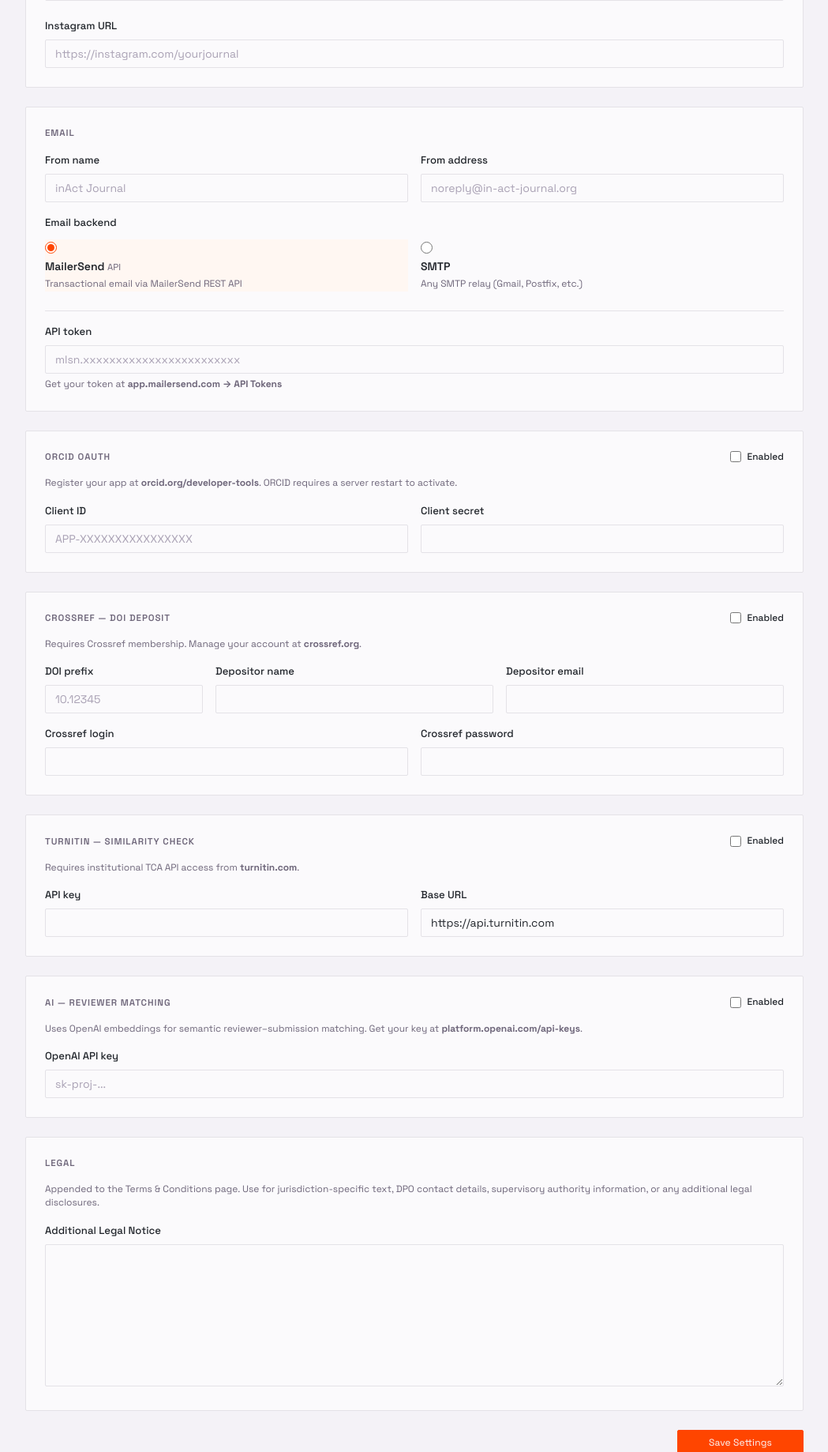
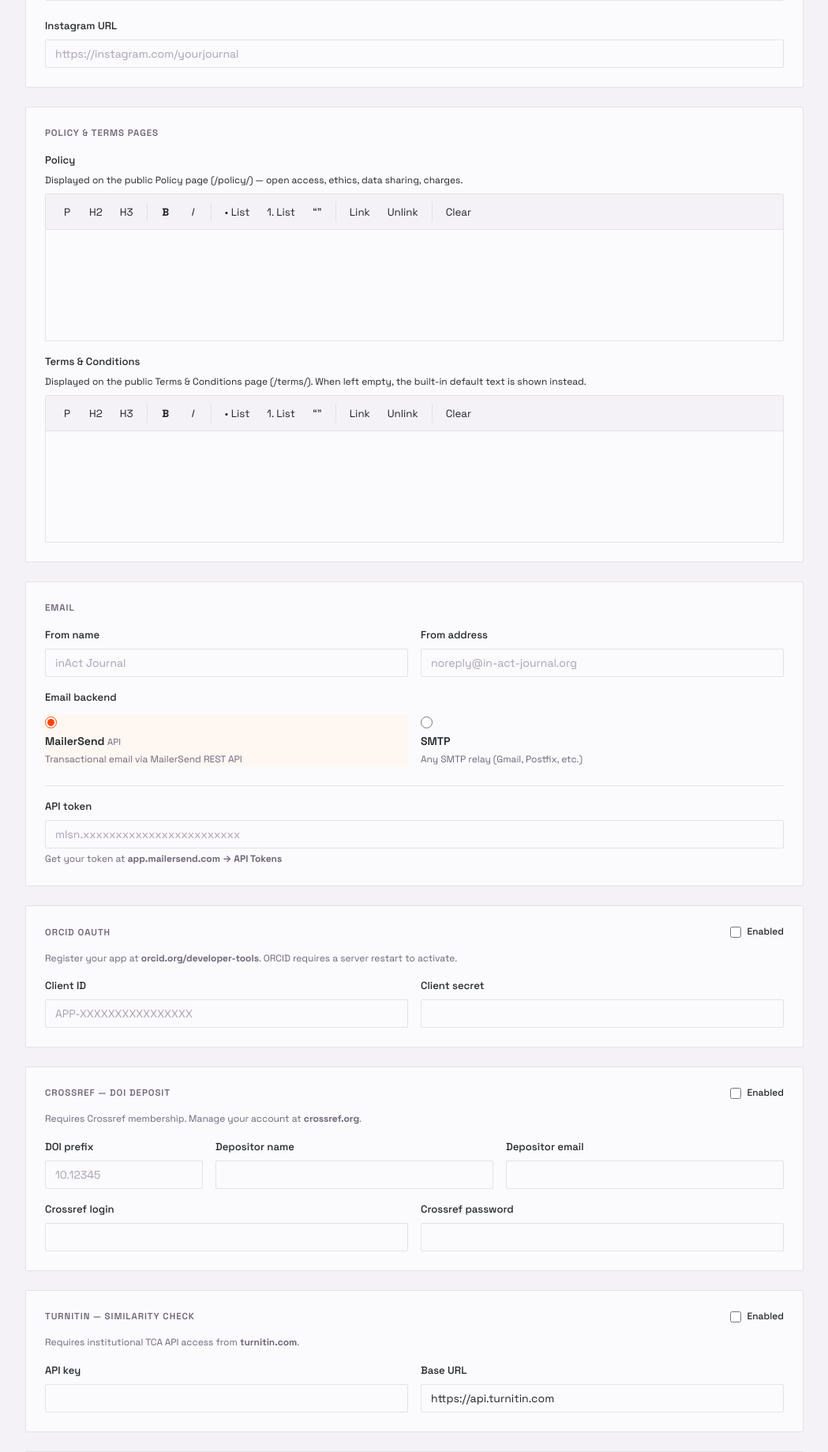
Before and after one commit to iorobertob/ARJournal, a Django app: page /journal-admin/settings/ in a window 1280 px wide. Shown: the part 2185-4023 px from the top of the page at 79% size, without its empty margins (230-1279 px from the left). Run offline with Django 5.2, Linux system fonts and the light colour scheme; the visitor is signed in with stand-in values (Sample User, id 1); data comes from the database, SQL or seed files in the repository; data that the repository does not hold is empty; some web fonts are replaced.

Commit message:
added terms and policies from the "ready to launch" document online. seeded those pages with texts from the document

```diff
--- a/apps/accounts/admin_views.py
+++ b/apps/accounts/admin_views.py
@@ -219,6 +219,8 @@
         journal.mission_text = sanitize_html(request.POST.get('mission_text', ''))
         journal.methodology_text = sanitize_html(request.POST.get('methodology_text', ''))
         journal.submission_guidelines = sanitize_html(request.POST.get('submission_guidelines', ''))
+        journal.policy_text = sanitize_html(request.POST.get('policy_text', ''))
+        journal.terms_text = sanitize_html(request.POST.get('terms_text', ''))
         journal.institution = request.POST.get('institution', journal.institution)
         journal.publisher = request.POST.get('publisher', journal.publisher)
         journal.imprint = request.POST.get('imprint', '')
--- a/apps/journal/models.py
+++ b/apps/journal/models.py
@@ -115,6 +115,16 @@
     legal_notice = models.TextField(
         blank=True, default='',
         help_text='Optional jurisdiction-specific text appended to the Terms & Conditions page (DPO contact, supervisory authority, etc.)',
+    )
+    # Editorial policy documents (WYSIWYG HTML). When blank, the public pages
+    # fall back to a placeholder (Policy) or the hardcoded template (Terms).
+    policy_text = models.TextField(
+        blank=True, default='',
+        help_text='Content of the public Policy page (/policy/) — Open Access, ethics, data sharing, charges.',
+    )
+    terms_text = models.TextField(
+        blank=True, default='',
+        help_text='Content of the public Terms & Conditions page (/terms/). When blank, the built-in default text is shown.',
     )
 
     created_at = models.DateTimeField(auto_now_add=True)
--- a/apps/journal/urls.py
+++ b/apps/journal/urls.py
@@ -10,6 +10,7 @@
     path('submit/', views.submit_info, name='submit_info'),
     path('authors/<int:pk>/', views.author_page, name='author_page'),
     path('terms/', views.terms, name='terms'),
+    path('policy/', views.policy, name='policy'),
     path('news/', views.news, name='news'),
     path('news/<slug:slug>/', views.news_detail, name='news_detail'),
     path('contact/', views.contact, name='contact'),
--- a/apps/journal/views.py
+++ b/apps/journal/views.py
@@ -333,6 +333,10 @@
     return render(request, 'public/terms.html', {})
 
 
+def policy(request):
+    return render(request, 'public/policy.html', {})
+
+
 def download_template(request):
     """Serve the LaTeX template pack as a zip download."""
     import zipfile, io, os
--- a/static/css/main.css
+++ b/static/css/main.css
@@ -148,6 +148,27 @@
 
 .prose h2 { margin-top: var(--spacing-12); margin-bottom: var(--spacing-4); }
 .prose p { margin-bottom: var(--spacing-6); }
+
+/* Tables in editorial prose (e.g. Terms & Conditions). Inline styles are
+   stripped by the sanitizer, so all presentation comes from here. */
+.prose table {
+  width: 100%;
+  border-collapse: collapse;
+  margin-bottom: var(--spacing-6);
+  font-size: var(--size-sm);
+  text-align: left;
+}
+.prose th,
+.prose td {
+  padding: var(--spacing-3) var(--spacing-4);
+  border-bottom: 1px solid var(--color-border);
+  vertical-align: top;
+  hyphens: manual;
+}
+.prose thead th {
+  border-bottom: 2px solid var(--color-border);
+  font-weight: 600;
+}
 
 /* Orange section heading — "Current Issue", "Across the archive"… */
 .section-heading {
--- a/templates/journal_admin/settings.html
+++ b/templates/journal_admin/settings.html
@@ -135,6 +135,23 @@
   <div class="form-group">
     <label for="id_instagram_url">Instagram URL</label>
     <input type="url" name="instagram_url" id="id_instagram_url" value="{{ journal.instagram_url }}" class="form-control" placeholder="https://instagram.com/yourjournal">
+  </div>
+</div>
+
+<!-- ── Policy & Terms pages ───────────────────────────────── -->
+<div class="jadmin-card">
+  <div class="jadmin-card__title">Policy &amp; Terms pages</div>
+
+  <div class="form-group" style="margin-bottom:var(--spacing-4);">
+    <label for="id_policy_text" id="id_policy_text_label">Policy</label>
+    <p style="margin:0 0 var(--spacing-2);font-size:var(--size-xs);color:var(--color-text-muted);">Displayed on the public Policy page (/policy/) — open access, ethics, data sharing, charges.</p>
+    <textarea name="policy_text" id="id_policy_text" rows="14" class="form-control" data-wysiwyg>{{ journal.policy_text }}</textarea>
+  </div>
+
+  <div class="form-group">
+    <label for="id_terms_text" id="id_terms_text_label">Terms &amp; Conditions</label>
+    <p style="margin:0 0 var(--spacing-2);font-size:var(--size-xs);color:var(--color-text-muted);">Displayed on the public Terms &amp; Conditions page (/terms/). When left empty, the built-in default text is shown instead.</p>
+    <textarea name="terms_text" id="id_terms_text" rows="16" class="form-control" data-wysiwyg>{{ journal.terms_text }}</textarea>
   </div>
 </div>
 
--- a/templates/partials/footer.html
+++ b/templates/partials/footer.html
@@ -25,6 +25,7 @@
         <li><a href="{% url 'contact' %}">Contact</a></li>
         <li><a href="{% url 'partners' %}">Partners</a></li>
         <li><a href="{% url 'imprint' %}">Imprint</a></li>
+        <li><a href="{% url 'policy' %}">Policy</a></li>
         <li><a href="{% url 'terms' %}">Terms &amp; Conditions</a></li>
       </ul>
     </div>
--- a/templates/public/submit.html
+++ b/templates/public/submit.html
@@ -19,6 +19,7 @@
       <p>arjournal_template.tex — a comprehensive tutorial covering every feature: headings, inline formatting, quotations, footnotes, citations, figures, tables, and media embeds; read this file first</p>
       <p>arjournal_references_template.bib — bibliography template with example entries for articles, books, chapters, theses, and online sources</p>
       <p><strong>Referencing:</strong> this journal uses the <strong>Cambridge author–date</strong> system. Cite sources in the text by author and year, e.g. <em>(Cook 2013)</em> or <em>(Bhatti et al 2018)</em>, and all cited works are listed alphabetically in a <strong>References</strong> section at the end.</p>
+      <p>Before submitting, please read our <a href="{% url 'policy' %}" class="link-arrow dir-link">Editorial Policies &amp; Publication Ethics</a> — covering open access, authorship, data sharing, and ethics.</p>
       <p>transact_sample_article.pdf — a sample rendered article showing exactly how your submission will look once it is typeset and published; open this to preview the final output before you submit</p>
       <p>When you are ready to submit, upload your .tex file and any media assets (images, audio, video) through the submission form. The platform runs the same LaTeX pipeline that generated the sample PDF, so what you see in that document is what your readers will see.</p>
       <a href="{% url 'download_template' %}" class="btn btn--secondary">Download Template Pack (.zip)</a>
```
Also changed, not shown: apps/journal/sanitize.py (+8 -1 lines), apps/journal/templatetags/content_filters.py (+21 -5 lines), templates/public/policy.html (added, +14 -0 lines), templates/public/terms.html (+7 -2 lines), apps/journal/migrations/0009_journalconfig_policy_text_journalconfig_terms_text.py (added), apps/journal/migrations/0010_seed_policy_terms.py (added).
